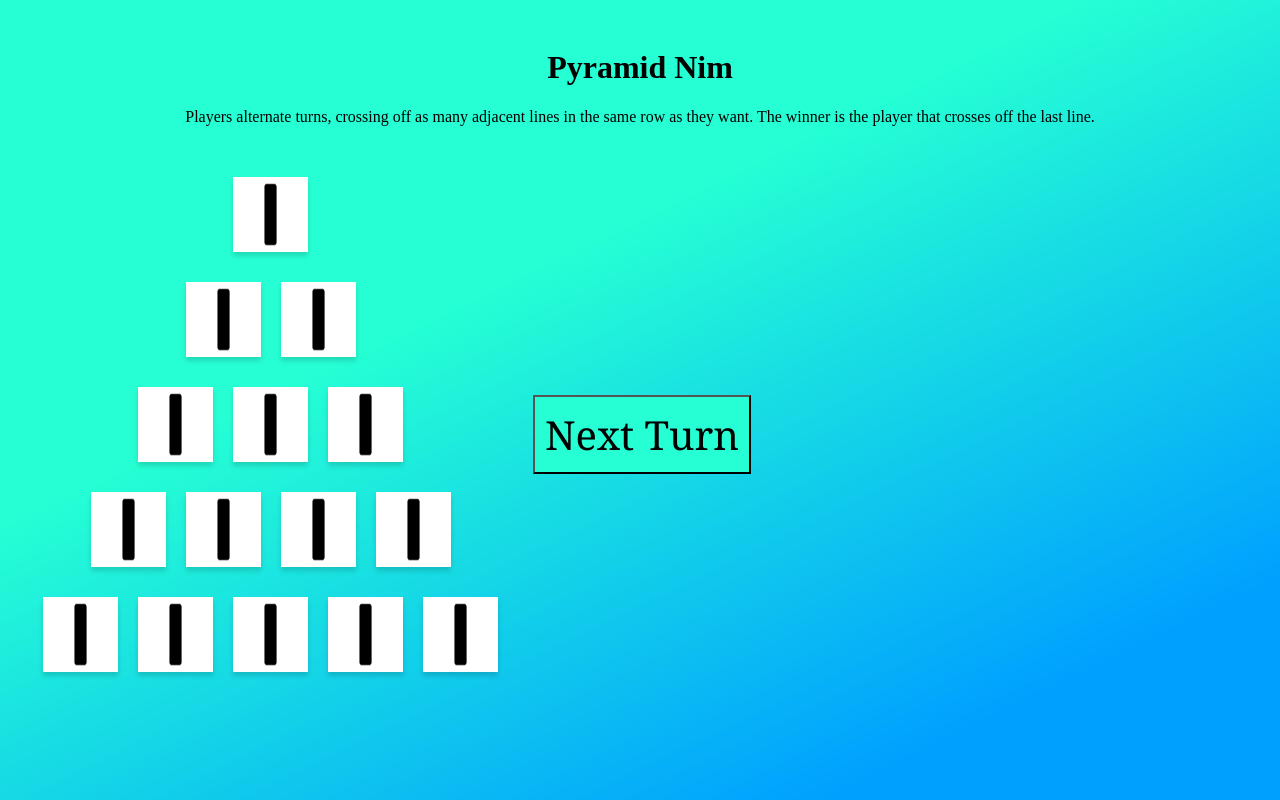
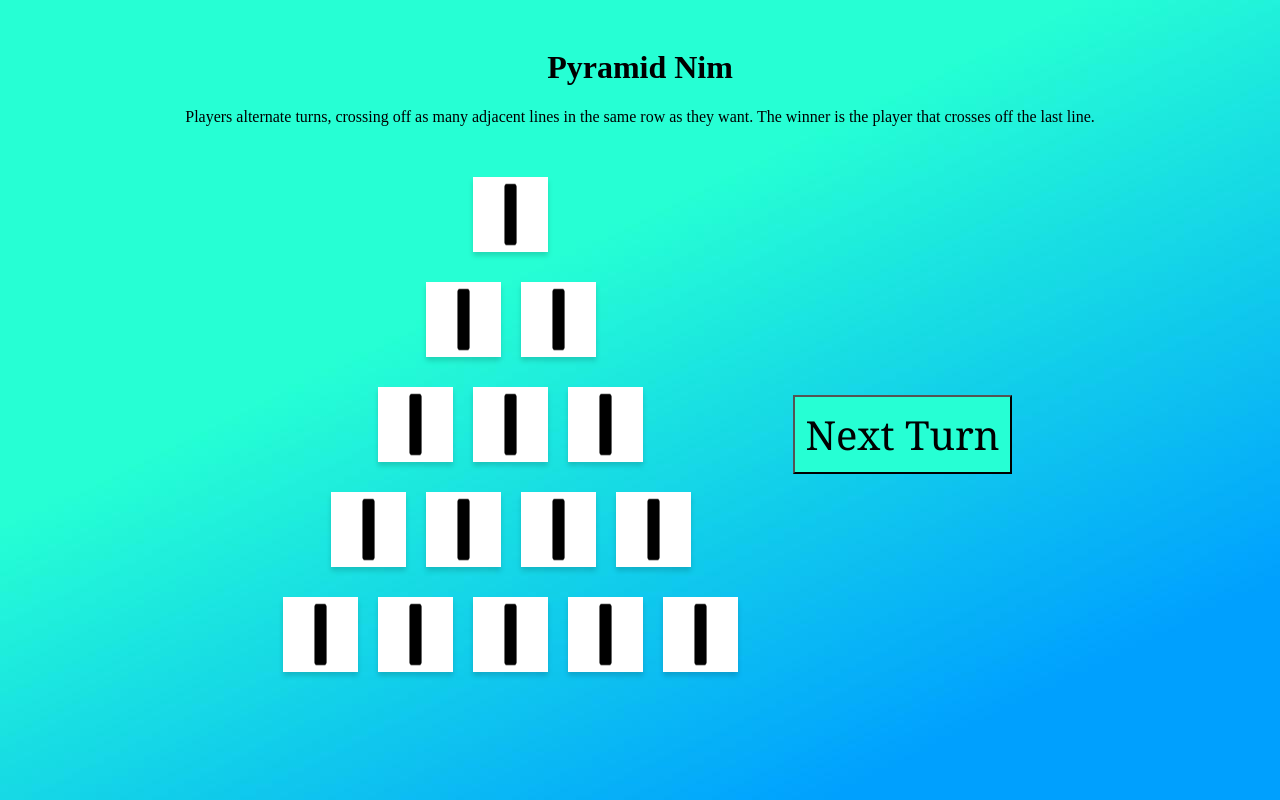
Before and after one commit to DerekKirschbaum/pyramid-nim-2, a React (Create React App) app: page / in a window 1280 px wide. Built offline with nearby package versions, Linux system fonts and the light colour scheme.

Commit message:
formatting

```diff
--- a/src/style.css
+++ b/src/style.css
@@ -18,8 +18,14 @@ body {
 .gameBox {
   padding: 10px;
   display: flex;
+  justify-content: center;
+  align-items: center;
+  margin: auto;
 }
 
+.rows {
+  margin-right: 20px;
+}
 .row1, .row2, .row3, .row4, .row5 {
   padding: 15px;
   display: flex;
```
